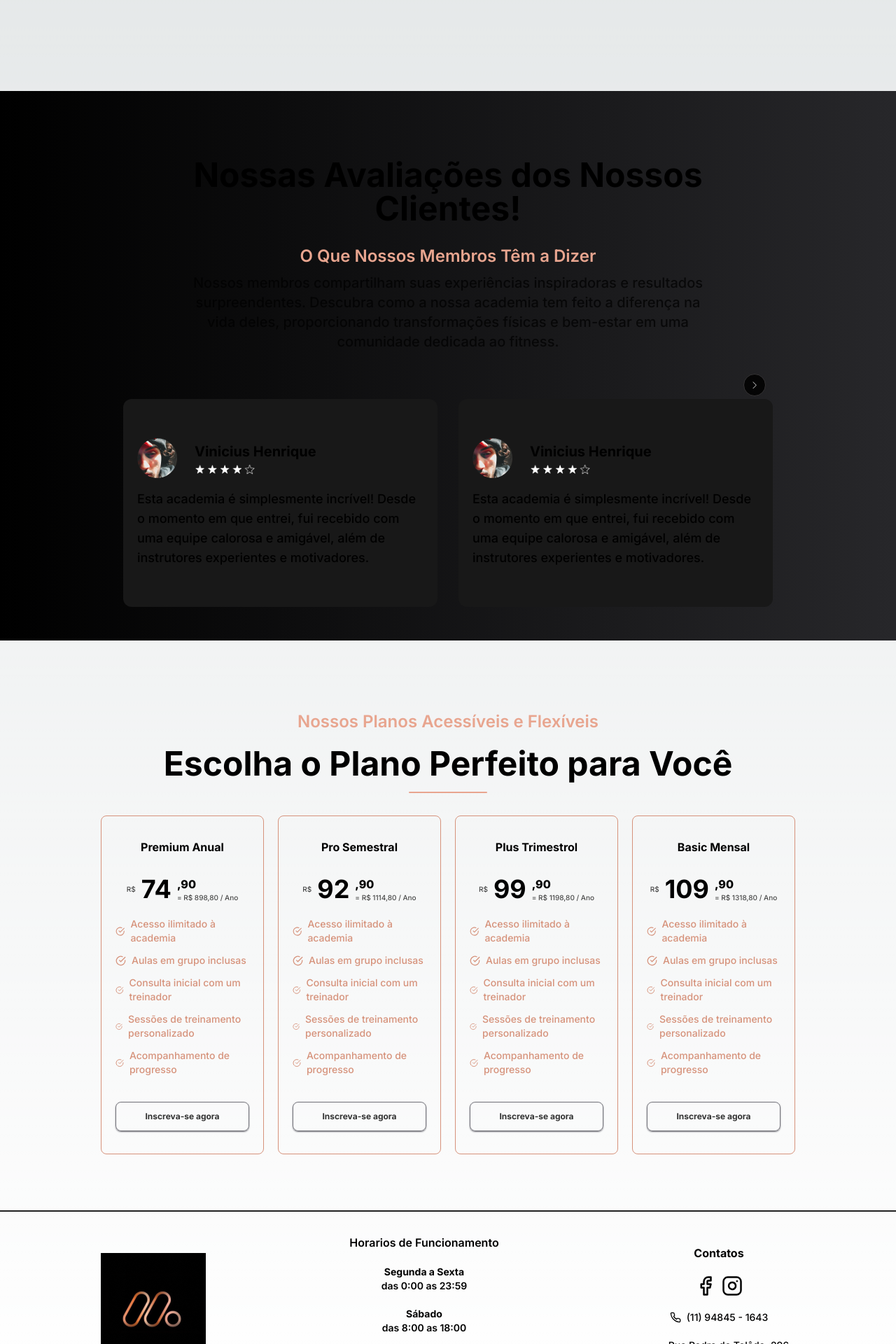
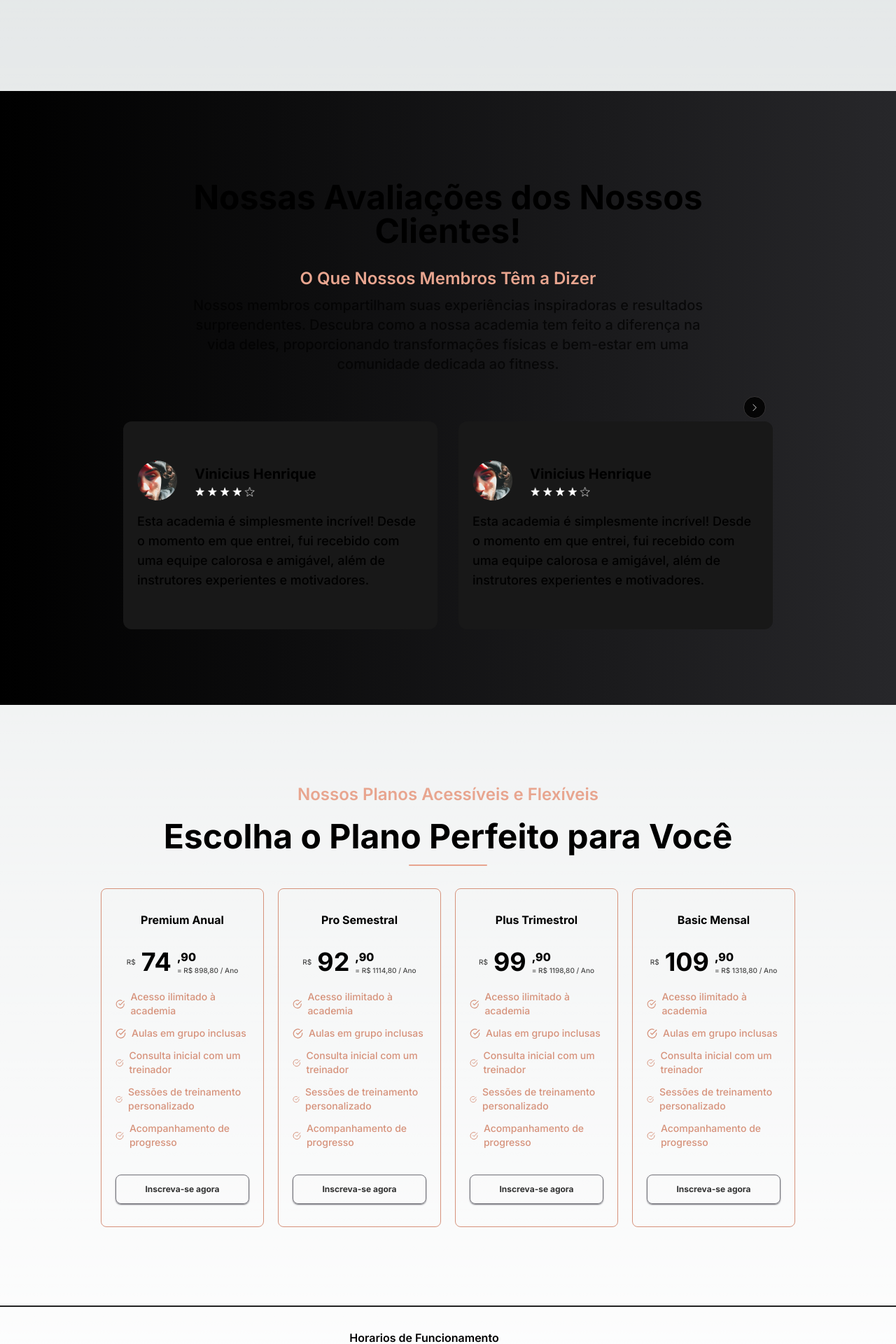
Before and after one commit to DevWeDesc/AcademiaMaverick, a Next.js app: page / in a window 1280 px wide. Shown: the part 1280-3200 px from the top of the page at 70% size. Built offline with nearby package versions, Linux system fonts and the light colour scheme.

Commit message:
Finalizando

```diff
--- a/src/components/Feedbacks.tsx
+++ b/src/components/Feedbacks.tsx
@@ -16,7 +16,7 @@ export const Feedbacks = () => {
     }
   }, []);
   return (
-    <div className="pt-12 pb-5 bg-gradient-to-r from-black to-zinc-800">
+    <div className="pt-12 lg:py-20 pb-5 bg-gradient-to-r from-black to-zinc-800">
       <div className="pt-12 pb-7 flex flex-col gap-7 items-center px-5 lg:px-44">
         <h2 className="text-2xl font-bold text-center lg:text-5xl lg:max-w-[793px]">
           Nossas Avaliações dos Nossos Clientes!
--- a/src/components/Plans.tsx
+++ b/src/components/Plans.tsx
@@ -4,7 +4,7 @@ import { DataPlans } from "../../data/data";
 
 export const Plans = () => {
   return (
-    <div className="flex flex-col px-5 pt-[100px] pb-20 gap-5 items-center lg:grid lg:grid-cols-4 lg:px-36">
+    <div className="flex flex-col px-5 pt-[100px] pb-20 gap-5 items-center lg:grid lg:grid-cols-4 lg:px-36 lg:py-28">
       <p className="text-logoColorLight font-semibold lg:col-span-4 lg:text-center lg:text-2xl">
         Nossos Planos Acessíveis e Flexíveis
       </p>
```
